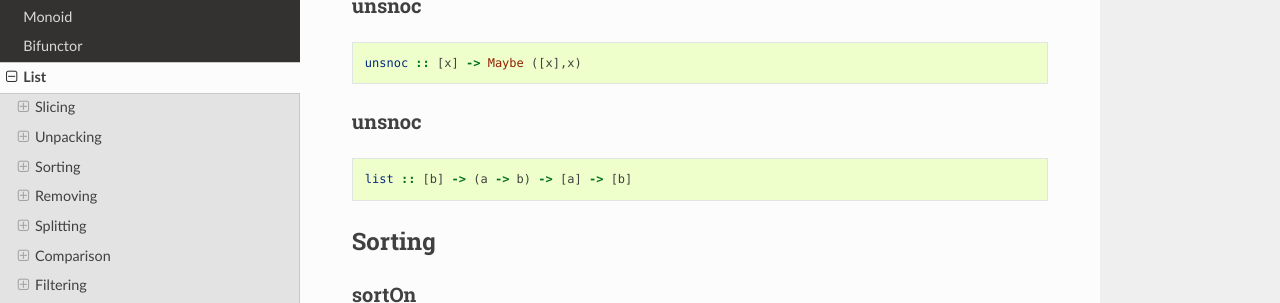
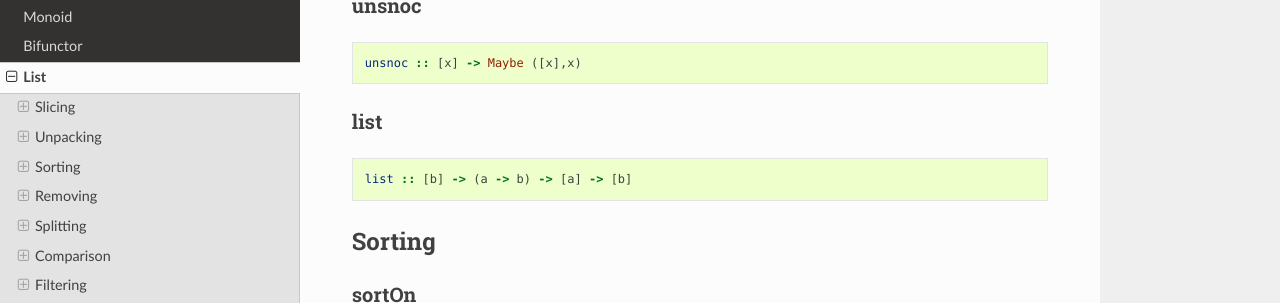
Before and after one commit to kowainik/relude, a Sphinx documentation site: the page built from docs/List.md, in a window 1280 px wide and 900 px high, scrolled down 1413 px. Shown: the part 152-455 px from the top of the window. Built offline with Sphinx 7.4.7 and the Read the Docs theme 2.0.0, drawn with Linux system fonts in a browser that asks for light colours; pages that are not in the unit, such as notebooks, are missing from menus.

````diff
--- a/docs/List.md
+++ b/docs/List.md
@@ -79,7 +79,7 @@ uncons :: [a] -> Maybe (a, [a])
 unsnoc :: [x] -> Maybe ([x],x)
 ```
 
-#### unsnoc
+#### list
 
 ```haskell
 list :: [b] -> (a -> b) -> [a] -> [b]
````
Also changed, not shown: README.md (+1 -1 lines), 1 other file.
